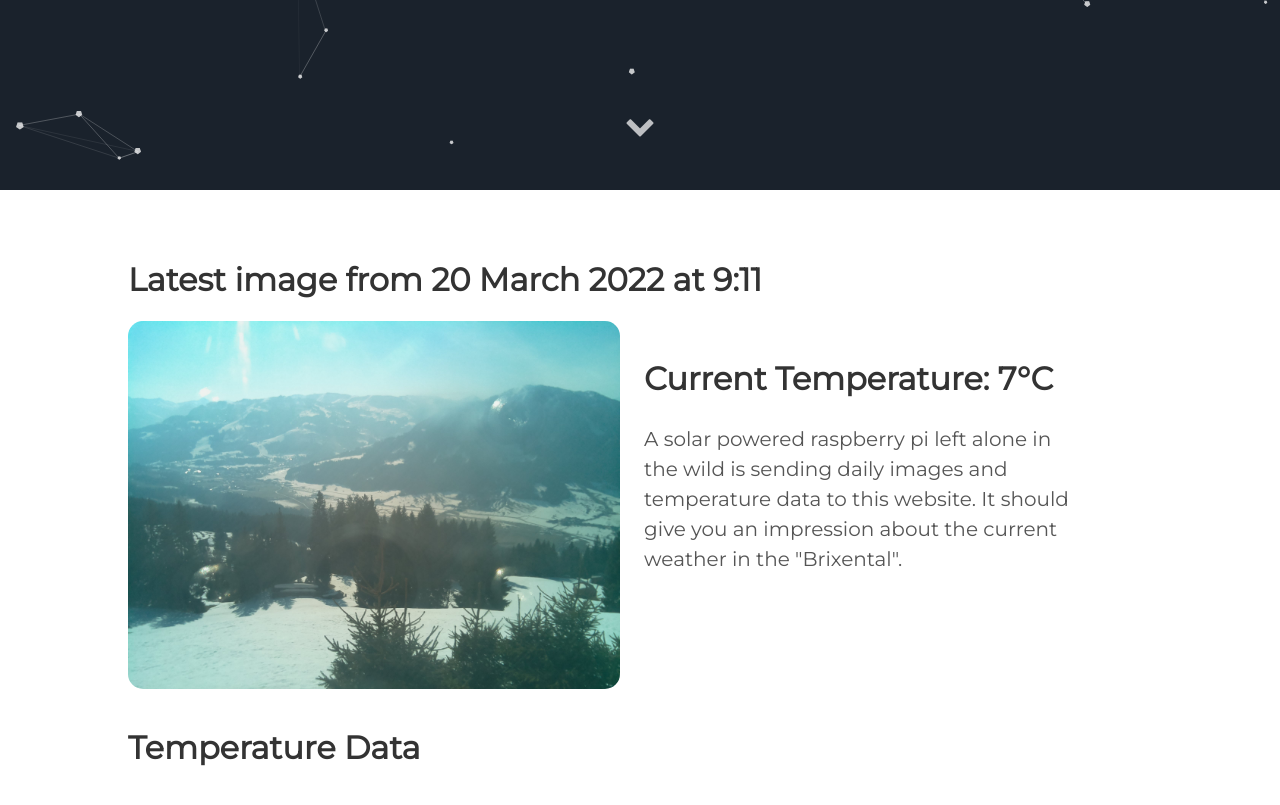
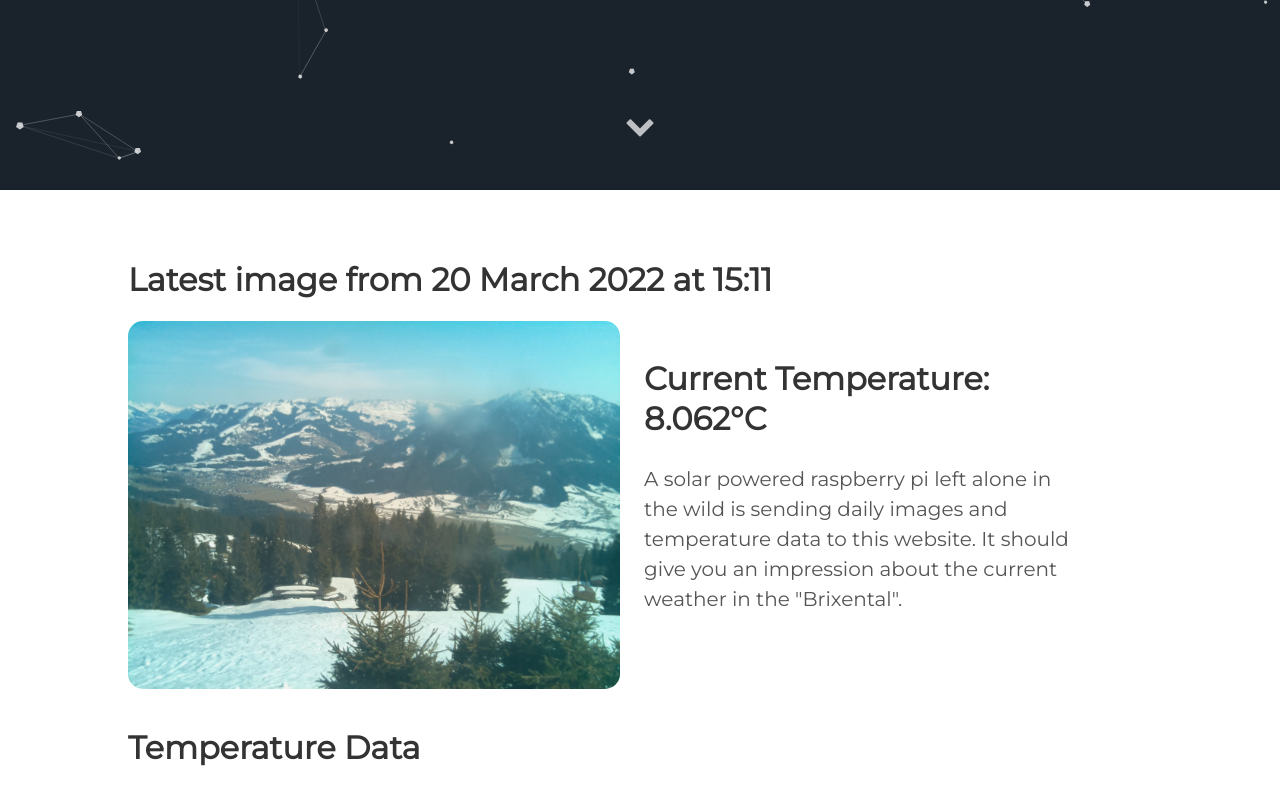
Before and after one commit to vektorious/vektorious.github.io, a Jekyll site: the page built from resources/huette.md, in a window 1280 px wide and 900 px high, scrolled down 710 px. Shown: the top 805 px of the window. Built offline with Jekyll 4.4.1, drawn with Linux system fonts in a browser that asks for light colours.

Commit message:
I'm a bot beep boop

```diff
--- a/resources/huette.md
+++ b/resources/huette.md
@@ -6,13 +6,13 @@
 description: 'Live image from the Austrian alps'
 twitter_text: ' '
 ---
-## Latest image from 20 March 2022 at  9:11
+## Latest image from 20 March 2022 at 15:11
 <div class="huette">
   <div class="huette-image">
     <img src="{{ "/assets/img/huette.jpg" | prepend: site.baseurl }}">
   </div>
   <div class="huette-text">
-        <h2>Current Temperature: 7°C</h2>
+        <h2>Current Temperature: 8.062°C</h2>
         <p>A solar powered raspberry pi left alone in the wild is sending daily images and temperature data to this website. It should give you an impression about the current weather in the "Brixental".</p>
 
   </div>
```
Also changed, not shown: rpi-script/2022-03-20_150949.txt (renamed from rpi-script/2022-03-20_090951.txt, +5 -6 lines), rpi-script/huette.md (+2 -2 lines), assets/img/huette.jpg, assets/img/temp_plot.png, rpi-script/temp_plot.png, 1 other file.
